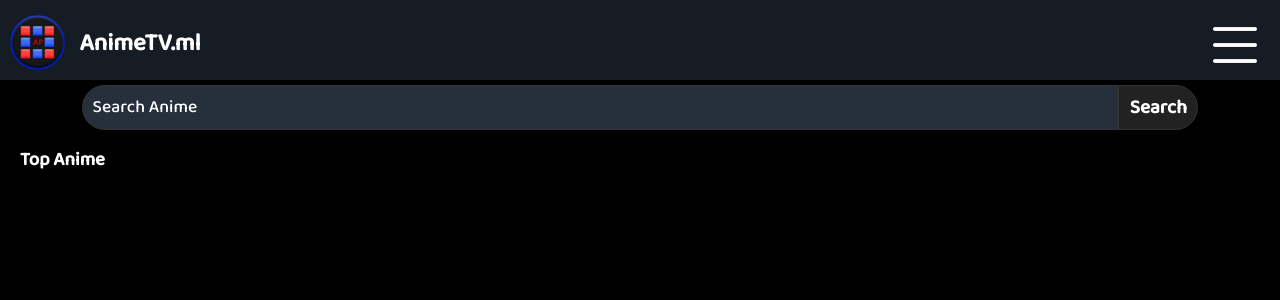
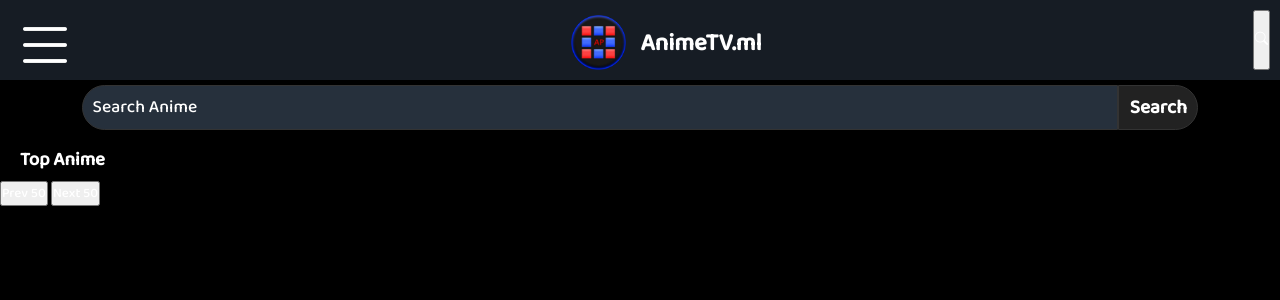
Before and after one commit to codewithap/animeTV-V3, a Flask app: page / in a window 1280 px wide. Shown: the top 300 px of the page. Run offline with Flask 3, Linux system fonts and the light colour scheme.

Commit message:
Add files via upload

```diff
--- a/templates/main.html
+++ b/templates/main.html
@@ -12,7 +12,7 @@
   <!---  stylesheets  -->
   <link href="https://fonts.googleapis.com/css2?family=Baloo+Bhai+2:wght@500&display=swap" rel="stylesheet">
   <link rel="stylesheet" href="https://cdn.jsdelivr.net/npm/bootstrap-icons@1.10.5/font/bootstrap-icons.css">
-  <link rel="stylesheet" href="{{url_for('static', filename='css/main.css')}}">
+  <link rel="stylesheet" href="main.css">
   <title>AnimeTV | Best website for watch anime online</title>
 </head>
 <body>
@@ -20,8 +20,11 @@
 
     <nav class="navigation">
       <div class="nav-bar">
-        <h1><a href="https://v2.animetv.ml"><img class="nav-logo" src="{{url_for('static', filename='img/logo.png')}}" alt="logo.png"> &nbsp;&nbsp;AnimeTV.ml</a></h1>
-        <button class="nav-menu-open"><i class="bi bi-list"></i></button>
+          <button class="nav-menu-open"><i class="bi bi-list"></i></button>
+        <h1><a href="https://v2.animetv.ml"><img class="nav-logo" src="logo.png" alt="logo.png"> &nbsp;&nbsp;AnimeTV.ml</a></h1>
+        <button class="showSearch">
+          <i class="bi bi-search"></i>
+        </button>
       </div>
     </nav>
     <main class="body">
@@ -35,9 +38,12 @@
           <input type="text" class="search-box" placeholder="Search Anime"><button class="searchBtn">Search</button>
         </div>
         <h3>Top Anime</h3>
-        <div class="topAiring">
-
+        <div class="topAiring"></div>
+        <div class="btns">
+          <button class="prev">Prev 50</button>
+          <button class="next">Next 50</button>
         </div>
+        <br><br>
       </section>
       <footer class="footer">
 
@@ -46,7 +52,7 @@
     </main>
   </header>
   <!--  scripts  -->
-  <script src="{{url_for('static', filename='js/htmlGenerater.js')}}"></script>
-  <script src="{{url_for('static', filename='js/main.js')}}"></script>
+  <script src="htmlGenerater.js"></script>
+  <script src="main.js"></script>
 </body>
 </html>
```
